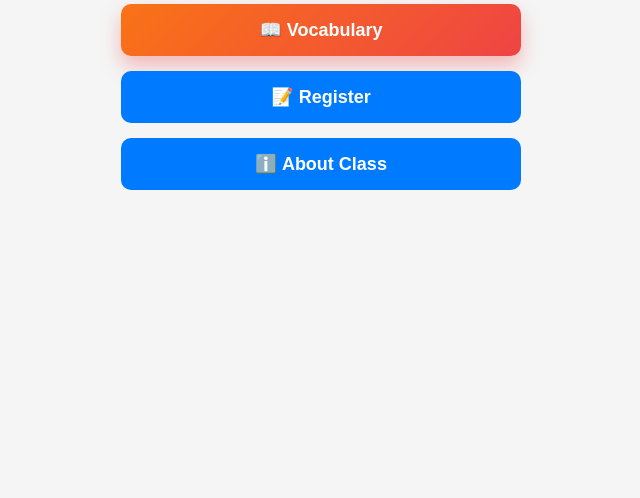
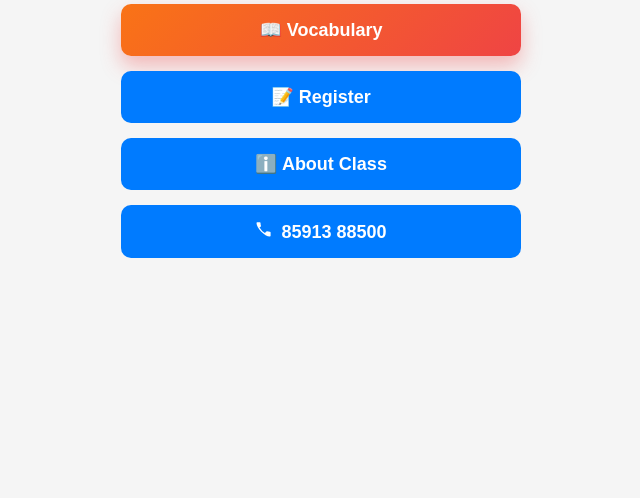
Before and after one commit to sachinsaitawadekar/vocabulary, a PHP site: page / in a window 1280 px wide. Shown: the part 173-671 px from the top of the page, without its empty margins (319-959 px from the left). Run offline with PHP 8.4, Linux system fonts and the light colour scheme.

Commit message:
added contact menu

```diff
--- a/index.php
+++ b/index.php
@@ -60,6 +60,13 @@
       background: linear-gradient(135deg, #fb923c, #f87171);
       box-shadow: 0 14px 24px rgba(249, 115, 22, 0.35);
     }
+    .menu a .icon {
+      display: inline-flex;
+      align-items: center;
+      justify-content: center;
+      margin-right: 8px;
+    }
+    .menu a .icon svg { width: 18px; height: 18px; fill: currentColor; }
     #installBtn {
       display: none; /* Hidden until install available */
       background: #28a745;
@@ -78,6 +85,7 @@
       <a class="vocab-link" href="vocabulary.php">📖 Vocabulary</a>
       <a href="register.php">📝 Register</a>
       <a href="about.php">ℹ️ About Class</a>
+      <a href="tel:+918591388500"><span class="icon" aria-hidden="true"><svg viewBox="0 0 24 24" xmlns="http://www.w3.org/2000/svg"><path d="M6.62 10.79a15.05 15.05 0 006.59 6.59l1.99-1.99a1 1 0 011.01-.24c1.12.37 2.33.57 3.59.57a1 1 0 011 1V21a1 1 0 01-1 1C12.95 22 2 11.05 2 4a1 1 0 011-1h3.37a1 1 0 011 1c0 1.26.2 2.47.57 3.59a1 1 0 01-.24 1.01l-1.99 1.99z"/></svg></span>85913 88500</a>
       <button id="installBtn">📲 Install App</button>
     </div>
     </div>
```
